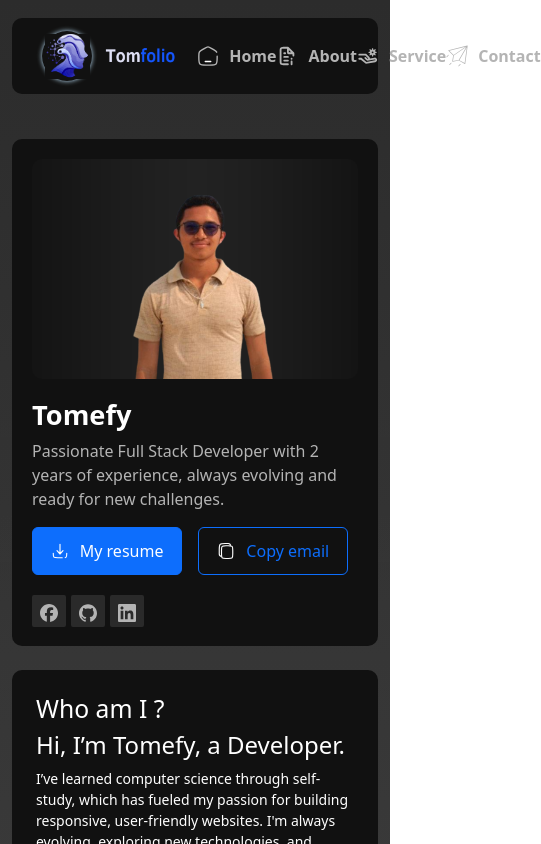
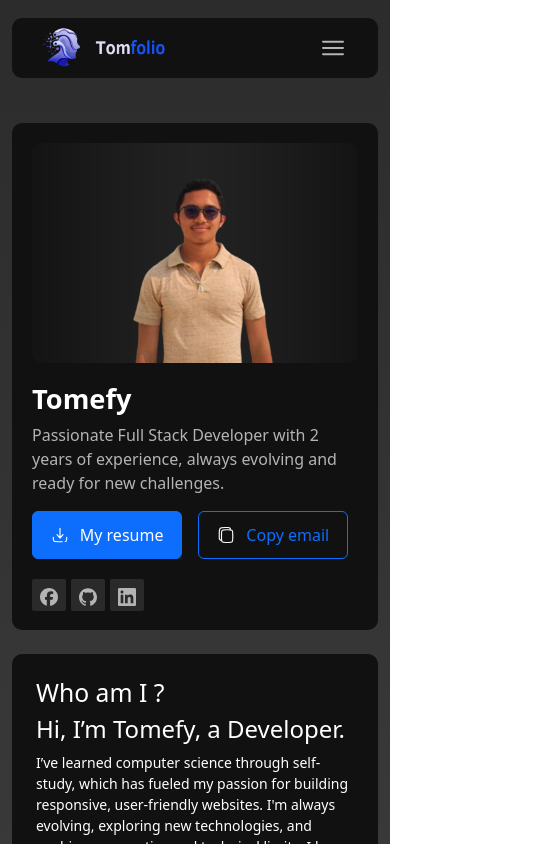
Before and after one commit to Tomefy5/Tomfolio, a React (Create React App) app: page /about in a window 390 px wide. Shown: the top 844 px of the page, 541 px wide, since content can reach past the window. Built offline with nearby package versions, Linux system fonts and the light colour scheme; some icons are missing.

Commit message:
Side bar

```diff
--- a/src/Components/Header.js
+++ b/src/Components/Header.js
@@ -1,23 +1,30 @@
-import React from 'react'
+import React, { useState } from 'react'
 import "../Styles/Header.css"
 import logoTomefy from "../Assets/Logo_tomefy/logo_tomefy.png"
 import logoTomfolio from "../Assets/Logo_tomefy/logo_nom_tomefy.png"
 import Navbar from './Navbar'
-import HeaderTools from './HeaderTools'
+import logoHamburger from "../Assets/icons/hamburger-menu-svgrepo-com.svg"
 
 export default function Header() {
 
+  const [isNavbarOpen, setNavbarOpen] = useState(false)
+
+  const toggleNavbar = () => {
+    setNavbarOpen(!isNavbarOpen)
+  }
+
   return (
     <header className='header-navbar container-fluid'>
-        <div className='container-logo'>
+        <div className='container-logo-tom'>
           <img className='tomefy-logo' src={logoTomefy} alt="MyLogo" />
         </div>
         <div className='container-nom-logo'>
           <img className='tomefy-logo-name' src={logoTomfolio} alt="My logo name" />
         </div>
-        <Navbar />
-        <HeaderTools />
-        <div className='container-side-menu'></div>
+        <Navbar navbarState={isNavbarOpen}/>
+        <button className='btn-hamburger' onClick={toggleNavbar} >
+          <img className='logoHamburger' src={logoHamburger} alt="logoDownload" />
+        </button>
     </header>
   )
 }
--- a/src/Components/MapTana.js
+++ b/src/Components/MapTana.js
@@ -9,9 +9,9 @@ const antananarivoPosition = [-19.0007, 47.5424]; // Coordonnées de Antananariv
 
 const MapTana = () => {
   return (
-    <div style={{ height: "400px", width: "100%" }} className="container-map-tana">
+    <div style={{ height: "auto", width: "100%" }} className="container-map-tana">
       <h2 className="map-tana-title">How to find me?</h2>
-      <MapContainer center={antananarivoPosition} zoom={13} style={{ height: "100%", width: "100%" }}>
+      <MapContainer center={antananarivoPosition} zoom={13} style={{ height: "40vh", width: "100%" , borderRadius: '10px'}}>
         <TileLayer
           url="https://{s}.tile.openstreetmap.org/{z}/{x}/{y}.png"
           attribution='&copy; <a href="https://www.openstreetmap.org/copyright">OpenStreetMap</a> contributors'
--- a/src/Components/Navbar.js
+++ b/src/Components/Navbar.js
@@ -1,10 +1,13 @@
-import React, { useState } from "react";
+import React from "react";
 import "../Styles/Navbar.css";
 import iconHome from "../Assets/icons/home-svgrepo-com.svg";
 import iconContact from "../Assets/icons/contact-papperplane-communication-svgrepo-com.svg";
 import iconAbout from "../Assets/icons/file-info-alt-svgrepo-com.svg";
 import iconService from "../Assets/icons/service-setting-svgrepo-com.svg";
 import { Link } from "react-router-dom";
+import HeaderTools from "./HeaderTools";
+import logoTomefy from "../Assets/Logo_tomefy/logo_tomefy.png";
+import logoTomfolio from "../Assets/Logo_tomefy/logo_nom_tomefy.png";
 
 const navbarContent = [
   { navigation: "Home", source: iconHome, alternative: "iconHome", href: "/" },
@@ -28,19 +31,36 @@ const navbarContent = [
   },
 ];
 
-export default function Navbar() {
+export default function Navbar({navbarState}) {
   return (
-    <nav className="navbar">
-      <ul className="navbar-nav">
+    <nav className={`barnav ${navbarState ? 'open' : ''}`}>
+      <div className="container-tomefy-logos">
+        <div className="container-logo-tom">
+          <img className="tomefy-logo" src={logoTomefy} alt="MyLogo" />
+        </div>
+        <div className="container-nom-logo" style={{width: "45%"}}>
+          <img
+            className="tomefy-logo-name"
+            src={logoTomfolio}
+            alt="My logo name"
+          />
+        </div>
+      </div>
+      <ul className="barnav-nav">
         {navbarContent.map((nav) => (
           <li className="nav-item">
-            <img src={nav.source} alt={`icon${nav.navigation}`} className="nav-icon" />
             <Link to={nav.href} className="nav-link">
+              <img
+                src={nav.source}
+                alt={`icon${nav.navigation}`}
+                className="nav-icon"
+              />
               {nav.navigation}
             </Link>
           </li>
         ))}
       </ul>
+      <HeaderTools />
     </nav>
   );
 }
--- a/src/Styles/Contact.css
+++ b/src/Styles/Contact.css
@@ -8,4 +8,5 @@
 .container-section-contact {
     background-color: #111111;
     border-radius: 10px;
+    height: auto;
 }
--- a/src/Styles/ContactForm.css
+++ b/src/Styles/ContactForm.css
@@ -13,10 +13,17 @@
 .form-control {
     background-color: #111111;
     border: none;
+    color: #ffffff;
+}
+
+#name,
+#email {
+    height: 5vh;
 }
 
 .form-control:focus {
     background-color: #111111;
+    color: #ffffff;
 }
 
 .form-control::placeholder {
@@ -28,3 +35,11 @@
     color: #B4B4B4;
     margin-bottom: 10px;
 }
+
+label[for="message"] {
+    margin-top: 10px;
+}
+
+#message {
+    min-height: 20vh;
+}
--- a/src/Styles/Header.css
+++ b/src/Styles/Header.css
@@ -5,7 +5,7 @@
 }
 
 .header-navbar {
-    background-color: #111111 ;
+    background-color: #111111;
     height: auto;
     margin-top: 1vh;
     border-radius: 10px;
@@ -15,10 +15,10 @@
     align-items: center;
 }
 
-.container-logo {
+.container-logo-tom {
     height: 40px;
     width: 40px;
-    background-color: #111111;
+    background-color:  #111111;
     display: flex;
     align-items: center;
     justify-content: center;
@@ -26,8 +26,9 @@
 }
 
 .tomefy-logo {
-    width: 90%;
-    height: 90%;
+    width: 100%;
+    height: 100%;
+    border-radius: 50%;
 }
 
 .container-nom-logo {
@@ -42,12 +43,34 @@
     height: 100%;
 }
 
+.btn-hamburger {
+    border: none;
+    display: flex;
+    align-items: center;
+    justify-content: center;
+    width: 30px;
+    height: 30px;
+    cursor: pointer;
+    margin-left: auto;
+    background-color: transparent;
+    display: none;
+}
 
-/* .container-side-menu {
-    background-color: #111111;
-    position: absolute;
-    left: 0;
-    top: 0;
-    height: 100vh;
-    width: 65%;
-} */
+.logoHamburger {
+    width: 100%;
+    height: 100%;
+    background-color: transparent;
+    margin: 4px;
+}
+
+
+
+@media screen and (max-width: 768px) {
+    .btn-hamburger {
+        display: flex;
+    }
+
+    .header-navbar {
+        padding-right: 30px;
+    }
+}
--- a/src/Styles/HeaderTools.css
+++ b/src/Styles/HeaderTools.css
@@ -1,13 +1,16 @@
-*,::after,::before {
+*,
+::after,
+::before {
   box-sizing: border-box;
   padding: 0;
   margin: 0;
 }
 
 .container-header-tools {
-    width: 18%;
+  margin: 0;
   height: 4vh;
   margin-right: 20px;
+  display: flex;
 }
 
 .container-tool-brightness {
@@ -20,6 +23,13 @@
 .container-tool-to-talk {
   padding: 0 15px 0 15px;
   height: 100%;
+  background-color: #1c1c1c;
+  border-radius: 10px;
+  transition: 0.3s ease background-color;
+}
+
+.container-tool-to-talk:hover {
+    background-color: #0d6efd;
 }
 
 .to-talk-link {
@@ -42,6 +52,13 @@
   justify-content: center;
   border-radius: 50%;
   background-color: transparent;
+  transition: all 0.3s ease;
+}
+
+
+.btn-brightness:hover {
+    background-color: #fd813999;
+    color: #ffffff;
 }
 
 .icon-brightness {
@@ -52,9 +69,14 @@
   height: 60%;
 }
 
-
 @media screen and (max-width: 768px) {
    .container-header-tools {
-        display: none;
+    display: flex;
+    flex-direction: column;
+    position: absolute ;
+    bottom: 0;
+    width: 100%;
+    padding: 10px 10px;
+    height: 7vh;
    }
 }
--- a/src/Styles/MapTana.css
+++ b/src/Styles/MapTana.css
@@ -8,4 +8,5 @@
     margin-top: 25px;
     border-radius: 10px;
     padding: 10px;
+    height: auto;
 }
--- a/src/Styles/Navbar.css
+++ b/src/Styles/Navbar.css
@@ -4,18 +4,25 @@
     margin: 0;
 }
 
-.navbar {
-    width: 45%;
+.barnav {
+    width: 85%;
     height: calc(100% - 15px);
     position: relative;
     margin: auto;
+    display: flex;
+    align-items: center;
+    justify-content: space-between;
 }
 
-.navbar-nav {
+.barnav-nav {
     display: flex;
     flex-direction: row;
-    width: 100%;
+    width: 60%;
     justify-content: space-around;
+    height: 30px;
+    align-items: center;
+    margin-bottom: 0;
+    margin: auto;
 }
 
 .nav-item {
@@ -25,11 +32,13 @@
     flex-direction: row;
     align-items: center;
     font-weight: 600;
+    margin: 0;
 }
 
 
 .nav-link {
     color: #b4b4b4;
+    margin: 0;
 }
 
 
@@ -37,3 +46,59 @@
     height: 22px;
     margin-right: 10px;
 }
+
+.container-tomefy-logos {
+    display: none;
+}
+
+
+@media screen and (max-width: 768px) {
+    .barnav {
+        position: fixed;
+        top: 0;
+        left: 0;
+        z-index: 10;
+        flex-direction: column;
+        justify-content: flex-start;
+        align-items: flex-start ;
+        height: 100vh;
+        background-color: #111111;
+        width: 280px;
+        overflow: hidden;
+        transform: translateX(-100%);
+        transition: all 0.25s ease-in;
+    }
+
+    .barnav.open {
+        width: 280px;
+        transform: translateX(0);
+    }
+
+    .barnav-nav {
+        margin: 0;
+        display: flex;
+        flex-direction: column;
+        margin-bottom: 10px;
+        height: 30vh;
+        width: 100%;
+        align-items: flex-start;
+        margin-top: 20px;
+        padding-left: 40px;
+    }
+
+    .container-tomefy-logos {
+        display: flex;
+        background-color: #111111;
+        width: 100%;
+        justify-content: flex-start;
+        padding: 20px;
+        align-items: center;
+    }
+}
+
+
+@media screen and (max-width: 320px) {
+    .barnav {
+        width: 320px;
+    }
+}
```
Also changed, not shown: src/Assets/icons/cross-svgrepo-com.svg (added). Lines whose indentation alone changed are shown as unchanged.
